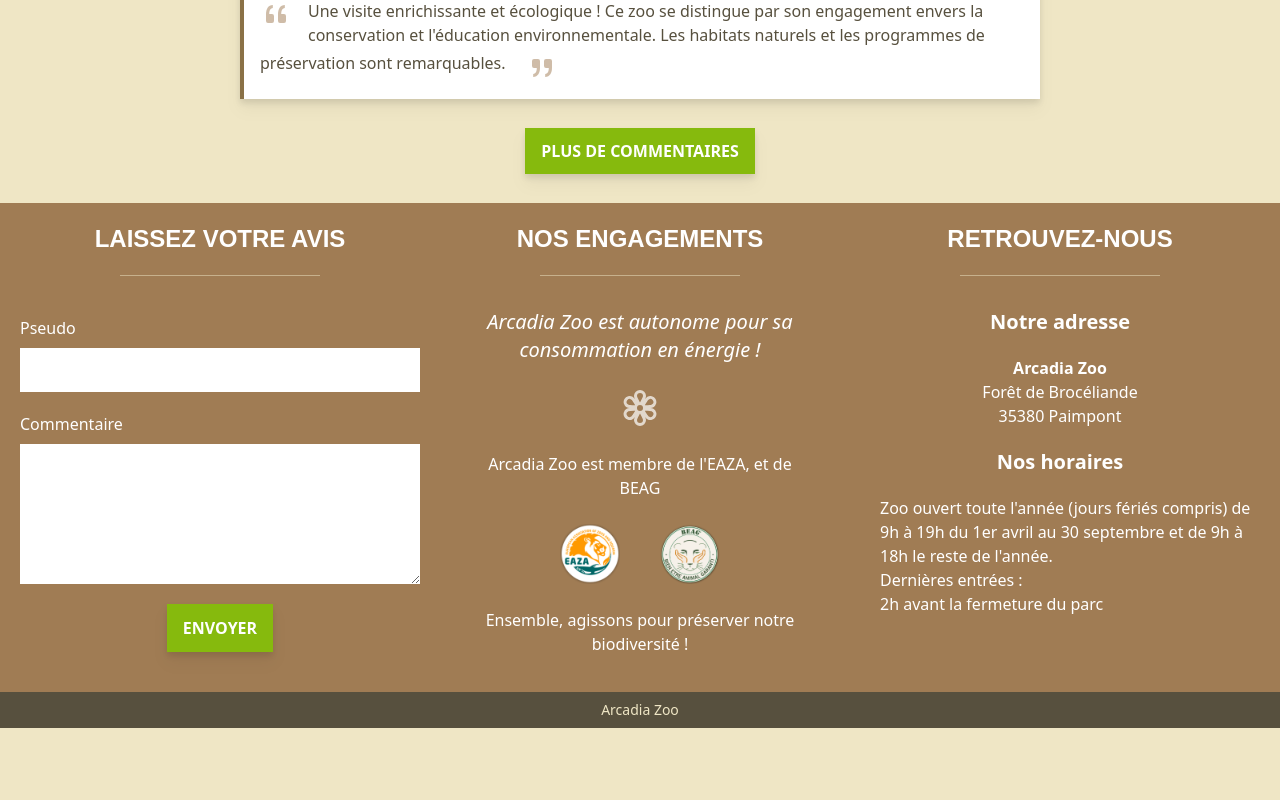
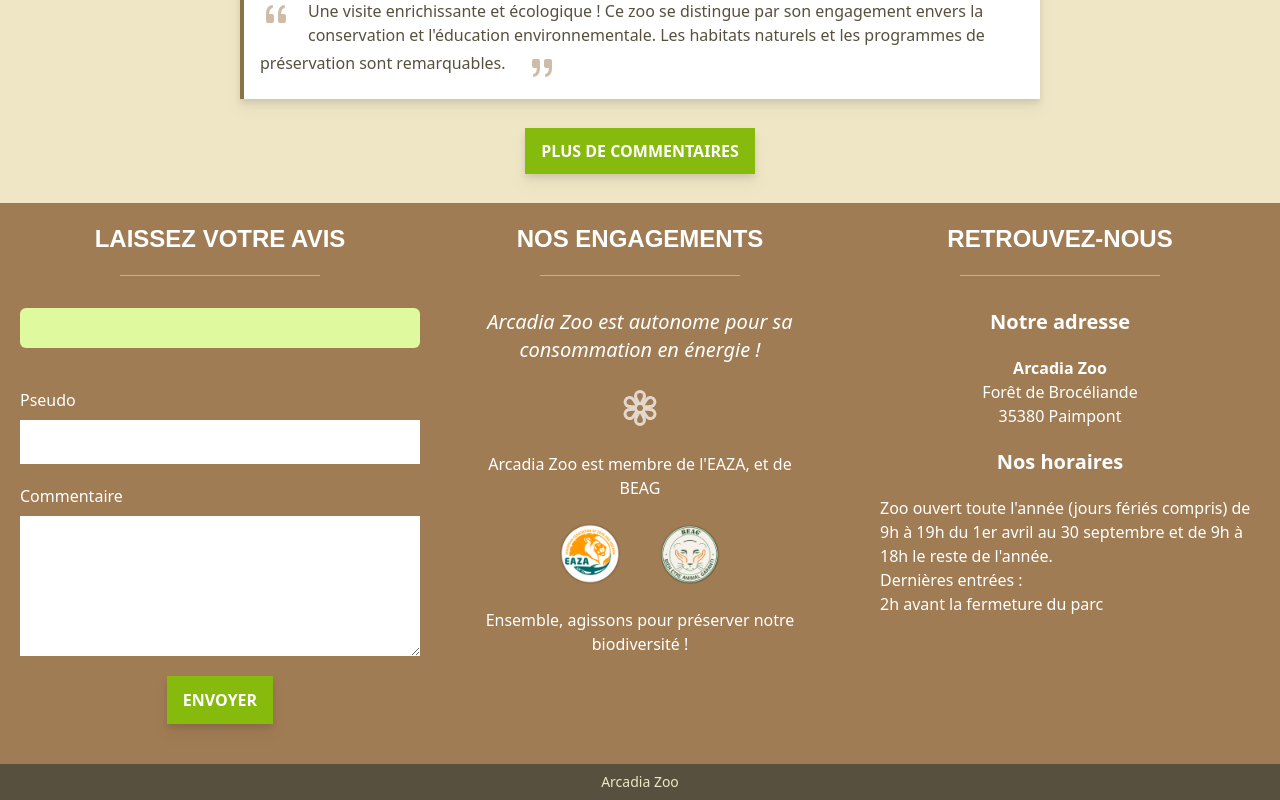
Before and after one commit to brunoturpeau/arcadiazoo, a Next.js app: page / in a window 1280 px wide. Shown: the part 3075-3875 px from the top of the page. Before the commit the page ends 3803 px from the top, so only its background shows below. Built offline with nearby package versions, Linux system fonts and the light colour scheme.

Commit message:
feat: sanitize commentForm

```diff
--- a/app/components/comment-form.jsx
+++ b/app/components/comment-form.jsx
@@ -1,10 +1,14 @@
 'use client'
 import { useState } from 'react'
+import DOMPurify from 'dompurify'
+
 export const CommentForm = () => {
     const [statusPseudo, setStatusPseudo] = useState(null)
     const [statusMessage, setStatusMessage] = useState(null)
     const [contentPseudo, setContentPseudo] = useState('')
     const [contentMessage, setContentMessage] = useState('')
+    const [msg, setMsg] = useState('')
+
 
     function handlePseudoChange(e) {
         const value = e.target.value
@@ -12,7 +16,8 @@ export const CommentForm = () => {
 
         if (valueLenght > 2 && valueLenght < 21) {
             setStatusPseudo('valid')
-            setContentPseudo(value)
+            const cleanPseudoHTML = DOMPurify.sanitize(value)
+            setContentPseudo(cleanPseudoHTML)
         } else {
             setStatusPseudo('invalid')
         }
@@ -22,18 +27,23 @@ export const CommentForm = () => {
         const value = e.target.value
         if (value !== '') {
             setStatusMessage('valid')
-            setContentMessage(contentMessage)
+            const cleanMessageHTML = DOMPurify.sanitize(value)
+            setContentMessage(cleanMessageHTML)
         } else {
             setStatusMessage('invalid')
         }
     }
     function sendComment(e){
         e.preventDefault()
-        confirm('Envoi du commentaire de ' + contentPseudo )
+        confirm('Envoi du commentaire de ' + contentPseudo + ' - Contenu : ' + contentMessage )
+        setMsg('Votre commentaire a été envoyé avec succès !')
     }
 
     return (
         <form onSubmit={sendComment}>
+            <div className={`mt-5 p-5 rounded-md text-primary-dark bg-success`}>
+                {msg}
+            </div>
             <label className={`block mt-10 mb-2`} htmlFor="pseudo">Pseudo</label>
             <input
                 name={`pseudo`}
@@ -65,6 +75,7 @@ export const CommentForm = () => {
             <div className="text-center mt-5">
                 <button className={`btn-primary`}>Envoyer</button>
             </div>
+
         </form>
     )
 }
```
